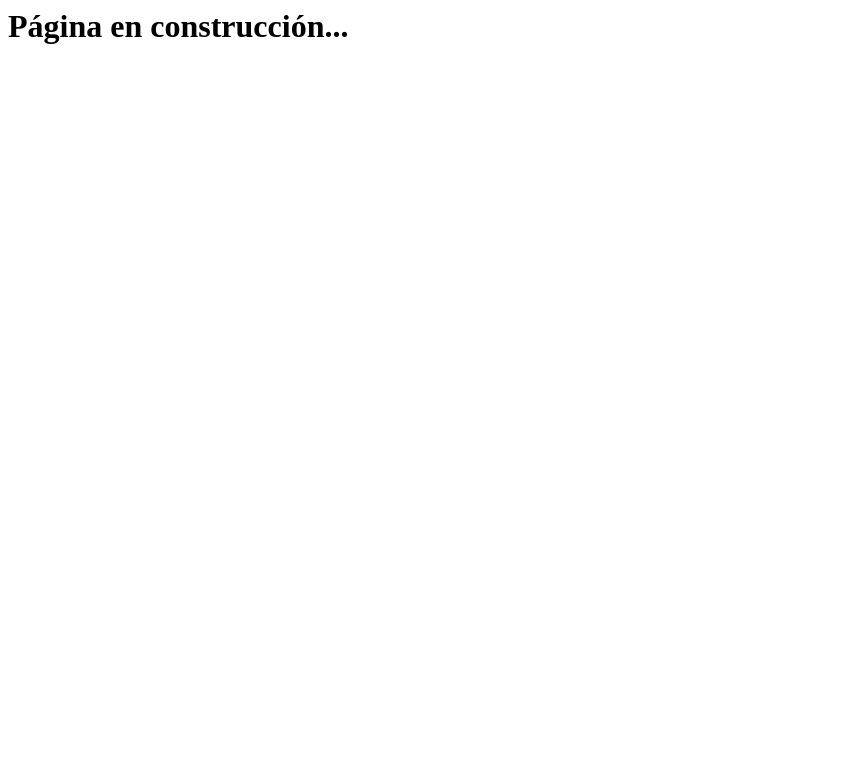
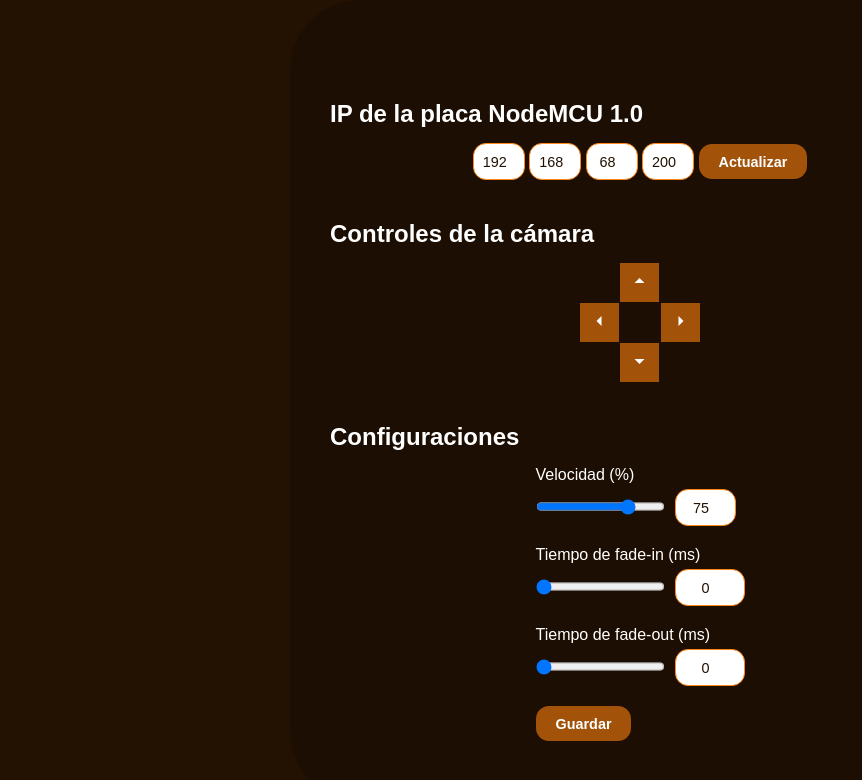
Before and after one commit to LuchoPersano/Web-RoboCam-Faro, a plain HTML site: page index.html in a window 1280 px wide. Shown: the whole page, without its empty margins (0-862 px from the left). Drawn offline with nearby package versions, Linux system fonts and the light colour scheme.

Commit message:
Add files via upload

```diff
--- a/index.html
+++ b/index.html
@@ -1,5 +1,55 @@
-<html>
-  <body>
-    <h1>Página en construcción...</h1>
-  </body>
+<!DOCTYPE html>
+<html lang="en">
+<head>
+    <meta charset="UTF-8">
+    <meta name="viewport" content="width=device-width, initial-scale=1.0">
+    <title>Robocam FARO</title>
+    <link rel="stylesheet" href="https://fonts.googleapis.com/css2?family=Material+Symbols+Outlined:opsz,wght,FILL,GRAD@24,400,0,0" />
+    <link rel="stylesheet" href="styles.css">
+</head>
+<body>
+    <div class="container">
+        <section class="ip">
+            <h2>IP de la placa NodeMCU 1.0</h2>
+            <div class="ipInput_container section_container">
+                <input type="number" class="1" value="192">
+                <input type="number" class="2" value="168">
+                <input type="number" class="3" value="68">
+                <input type="number" class="4" value="200">
+                <input type="button" class="actualizar" onclick="actualizarIP()" value="Actualizar">
+            </div>
+        </section>
+        <section class="controles">
+            <h2>Controles de la cámara</h2>
+            <div class="controles_container section_container">
+                <button class="flecha arriba" onmousedown="moverServo('arriba')" onmouseup="pararServo('tilt')">
+                    <span class="material-symbols-outlined">arrow_drop_up</span>
+                </button>
+                <button class="flecha derecha" onmousedown="moverServo('derecha')" onmouseup="pararServo('pan')">
+                    <span class="material-symbols-outlined">arrow_right</span>
+                </button>
+                <button class="flecha abajo" onmousedown="moverServo('abajo')" onmouseup="pararServo('tilt')">
+                    <span class="material-symbols-outlined">arrow_drop_down</span>
+                </button>
+                <button class="flecha izquierda" onmousedown="moverServo('izquierda')" onmouseup="pararServo('pan')">
+                    <span class="material-symbols-outlined">arrow_left</span>
+                </button>
+            </div>
+        </section>
+        <section class="configuraciones">
+            <h2>Configuraciones</h2>
+            <form class="section_container">
+                <label for="valocidad">Velocidad (%)</label>
+                <div><input type="range" name="velocidadRange" class="velocidadRange" value="75" min="1" max="100" step="1" onchange="cambio(event)"><input type="number" name="velocidad" class="velocidad" value="75" min="1" max="100" onchange="cambio(event)"></div>
+                <label for="fadein">Tiempo de fade-in (ms)</label>
+                <div><input type="range" name="fadeinRange" class="fadeinRange" value="0" min="0" max="2000" onchange="cambio(event)"><input type="number" name="fadein" class="fadein" value="0" min="0" max="2000" onchange="cambio(event)"></div>
+                <label for="fadeout">Tiempo de fade-out (ms)</label>
+                <div><input type="range" name="fadeoutRange" class="fadeoutRange" value="0" min="0" max="2000" onchange="cambio(event)"><input type="number" name="fadeout" class="fadeout" value="0" min="0" max="2000" onchange="cambio(event)"></div>
+                <input type="button" value="Guardar" onclick="enviarConfig()">
+            </form>
+        </section>
+    </div>
+
+    <script src="main.js"></script>
+</body>
 </html>
--- /dev/null
+++ b/main.js
@@ -0,0 +1,42 @@
+let urlBase = "http://192.168.68.200/API/1.0"
+
+function moverServo(accion) {
+    fetch(urlBase + '/servo?accion=' + accion)
+        .then(res => {
+            if(res.status != 200) {
+                console.error(res.body)
+            }
+        })
+}
+function pararServo(servo) {
+    fetch(urlBase + '/servo?accion=parar&servo=' + servo)
+        .then(res => {
+            if(res.status != 200) {
+                console.error(res.body)
+            }
+        })
+}
+function actualizarIP() {
+    urlBase = 'http://'
+    campos = document.querySelectorAll('.ipInput_container input')
+    for(let i = 0; i < 3; i++) {
+        urlBase = urlBase + campos[i].value + '.'
+    }
+    urlBase = urlBase + campos[3].value + '/API/1.0'
+}
+function cambio(event) {
+    let actual = event.target
+    if(actual.name.includes('Range')){
+        document.querySelector('.configuraciones form input.' + actual.name.slice(0, -5)).value = actual.value
+    } else {
+        document.querySelector('.configuraciones form input.' + actual.name + "Range").value = actual.value
+    }
+}
+function enviarConfig() {
+    fetch(urlBase + '/config?' + 'velocidad=' + document.querySelector('section.configuracione form input.velocidad').value + '&fadein=' + document.querySelector('section.configuracione form input.fadein').value + '&fadeout=' + document.querySelector('section.configuracione form input.fadeout').value)
+        .then(res => {
+            if(res.status != 200) {
+                console.error(res.body)
+            }
+        })
+}
--- /dev/null
+++ b/styles.css
@@ -0,0 +1,126 @@
+body {
+    margin: 0;
+    background: #231202;
+    color: #ffffff;
+    font-family: sans-serif;
+}
+
+.container {
+    /* box-sizing: content-box; */
+    max-width: 700px;
+    margin: 0 auto;
+    background-color: #00000033;
+    border-radius: 70px;
+    padding: 60px 0;
+}
+
+section {
+    padding: 0 40px;
+}
+
+h2 {
+    margin-top: 40px;
+    margin-bottom: 15px;
+}
+
+input {
+    border-radius: 13px;
+    height: 35px;
+    text-align: center;
+    font-size: 90%;
+    border-width: 0px;
+    outline: none;
+    margin: 0;
+    padding: 0 20px;
+}
+
+input[type="range"] {
+    padding: 0;
+}
+
+input[type="number"] {
+    background: #ffffff;
+    padding: 0;
+    text-indent: 7px;
+    padding-block: 0px;
+    padding-inline: 0px;
+    color: #231202;
+    border-color: #ff8818;
+    border-width: 1px;
+    border-style: solid;
+}
+
+input[type="button"] {
+    background: #a25309;
+    font-weight: bold;
+    height: 35px;
+    color: #fff;
+}
+
+button {
+    background: #a25309;
+    color: #fff;
+}
+
+button:hover, input[type="button"]:hover {
+    background: #884507;
+}
+
+button:active, input[type="button"]:active {
+    background: #773d06;
+}
+
+section.ip input[type="number"] {
+    width: 50px;
+}
+
+section .section_container {
+    width: max-content;
+    margin: 0 auto;
+}
+
+section.configuraciones form > div {
+    display: flex;
+    justify-content: space-between;
+    width: 80%;
+    margin-bottom: 20px;
+}
+
+section.configuraciones input[type="range"] {
+    margin-right: 10px;
+}
+
+section.configuraciones label {
+    display: block;
+    margin-bottom: 5px;
+}
+
+section.controles > div {
+    height: 120px;
+    width: 120px;
+    position: relative;
+}
+
+section.controles button {
+    outline: none;
+    border: none;
+    width: 39px;
+    height: 39px;
+    margin: 0;
+    position: absolute;
+}
+
+.flecha.arriba {
+    left: 40px;
+}
+.flecha.derecha {
+    right: 0;
+    top: 40px;
+}
+.flecha.abajo {
+    top: 80px;
+    left: 40px;
+}
+.flecha.izquierda {
+    top: 40px;
+}
```
Also changed, not shown: prueba.html (added, +36 -0 lines).
